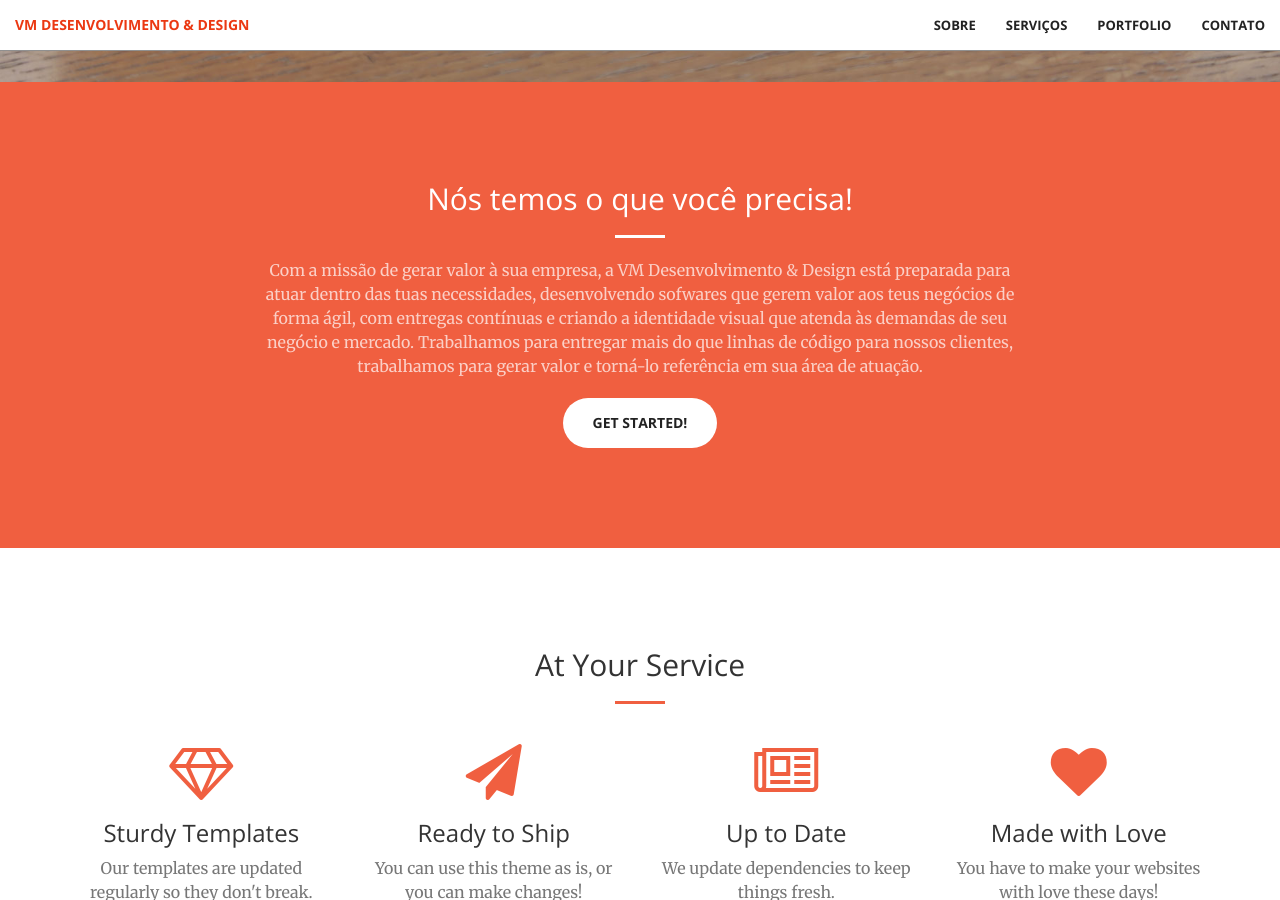
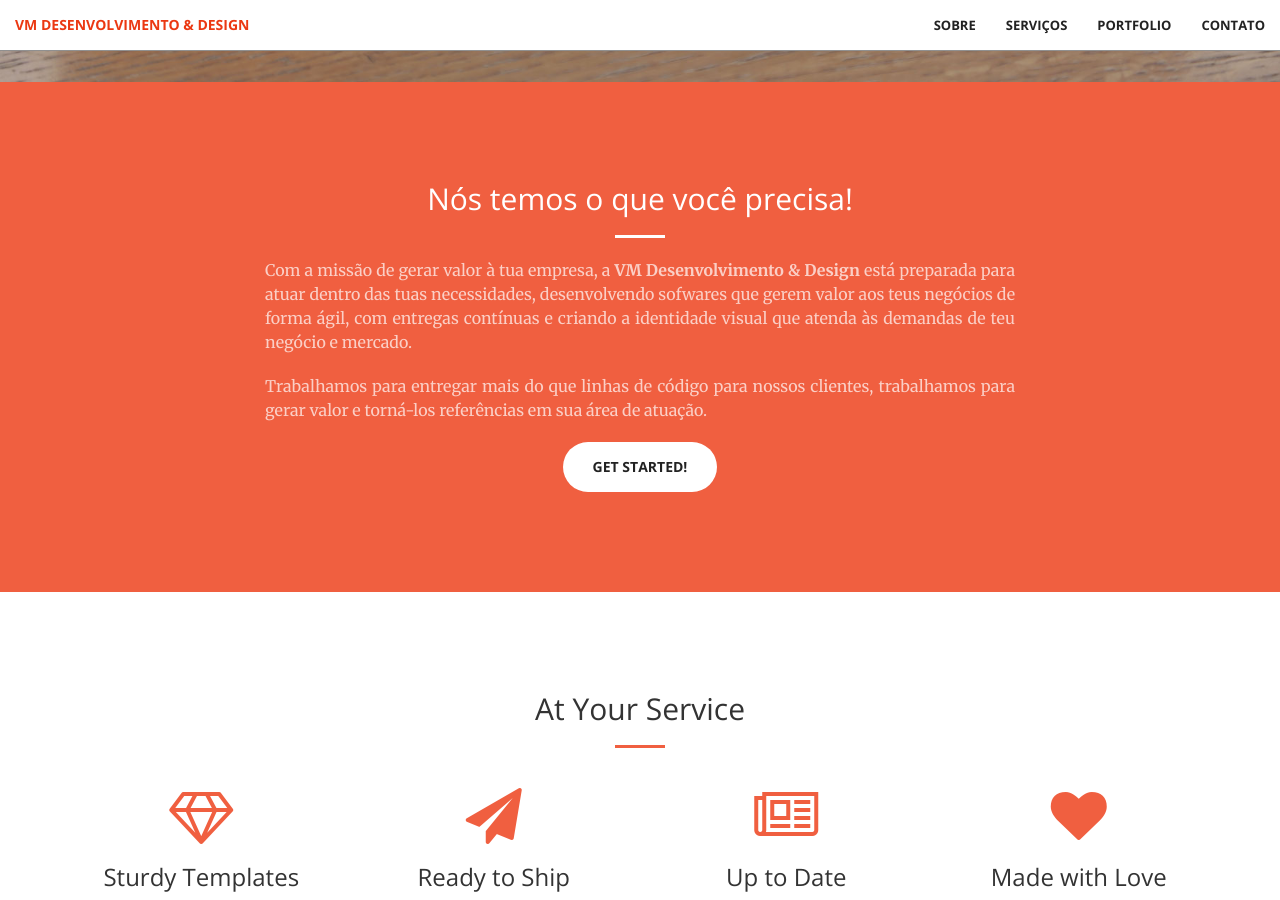
Before and after one commit to vmdesenvolvimento/vmdesenvolvimento.github.io, a Jekyll site: the page built from index.html, in a window 1280 px wide and 900 px high, scrolled down 818 px. Built offline with Jekyll 4.4.1, drawn with Linux system fonts in a browser that asks for light colours.

Commit message:
acerto de typo

```diff
--- a/_includes/call-to-action.html
+++ b/_includes/call-to-action.html
@@ -4,12 +4,15 @@
             <div class="col-lg-8 col-lg-offset-2 text-center">
                 <h2 class="section-heading">Nós temos o que você precisa!</h2>
                 <hr class="light">
-                <p class="text-faded">
-                    Com a missão de gerar valor à sua empresa, a VM Desenvolvimento & Design está preparada para
-                    atuar dentro das tuas necessidades, desenvolvendo sofwares que gerem valor aos teus negócios
-                    de forma ágil, com entregas contínuas e criando a identidade visual que atenda às demandas de
-                    seu negócio e mercado. Trabalhamos para entregar mais do que linhas de código para nossos
-                    clientes, trabalhamos para gerar valor e torná-lo referência em sua área de atuação.
+                <p class="text-faded text-justify">
+                    Com a missão de gerar valor à tua empresa, a <strong>VM Desenvolvimento & Design</strong> está
+                    preparada para atuar dentro das tuas necessidades, desenvolvendo sofwares que gerem valor aos
+                    teus negócios de forma ágil, com entregas contínuas e criando a identidade visual que atenda às
+                    demandas de teu negócio e mercado.
+                </p>
+                <p class="text-faded text-justify">
+                    Trabalhamos para entregar mais do que linhas de código para nossos
+                    clientes, trabalhamos para gerar valor e torná-los referências em sua área de atuação.
                 </p>
                 <a href="#" class="btn btn-default btn-xl">Get Started!</a>
             </div>
```
